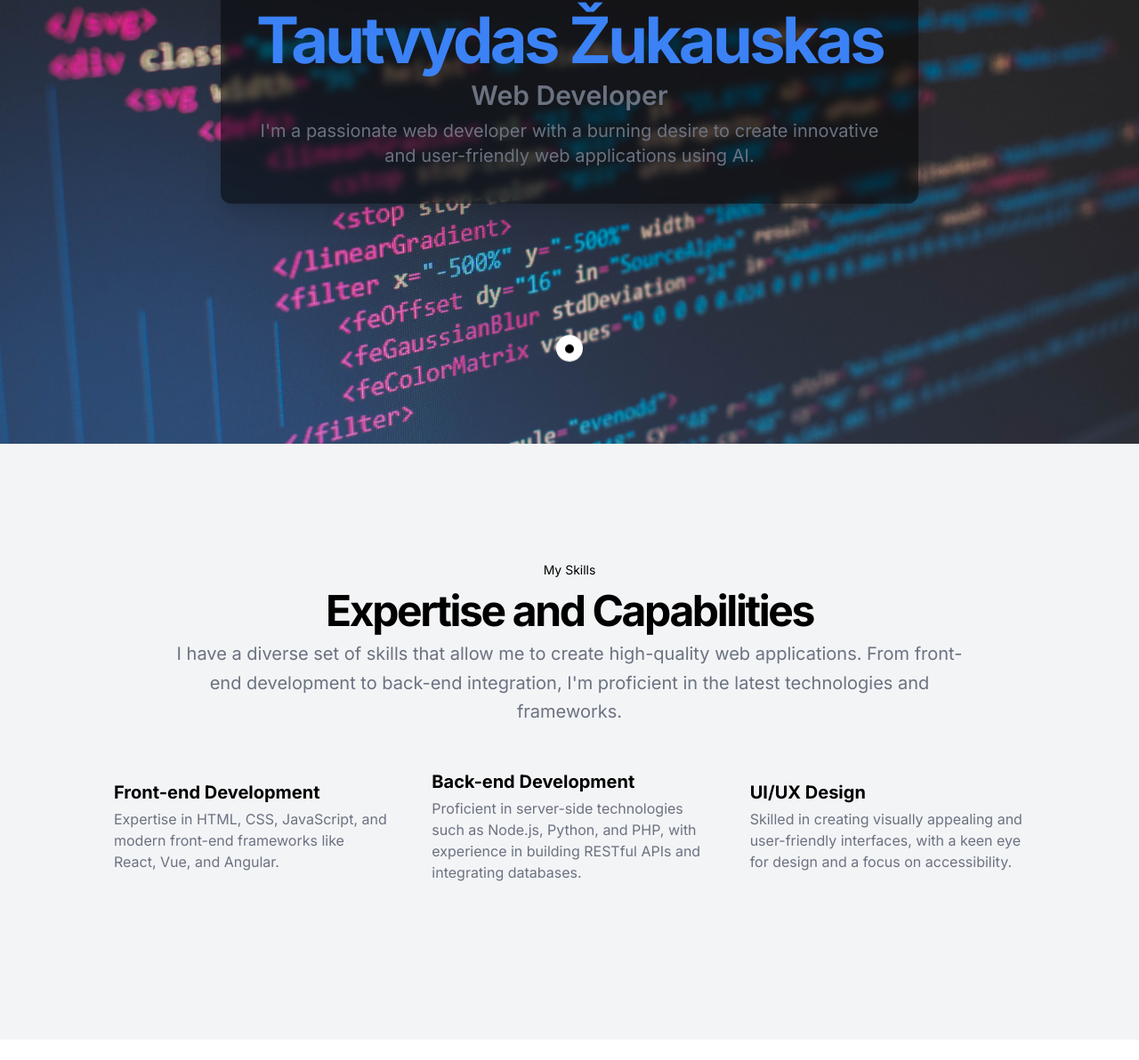
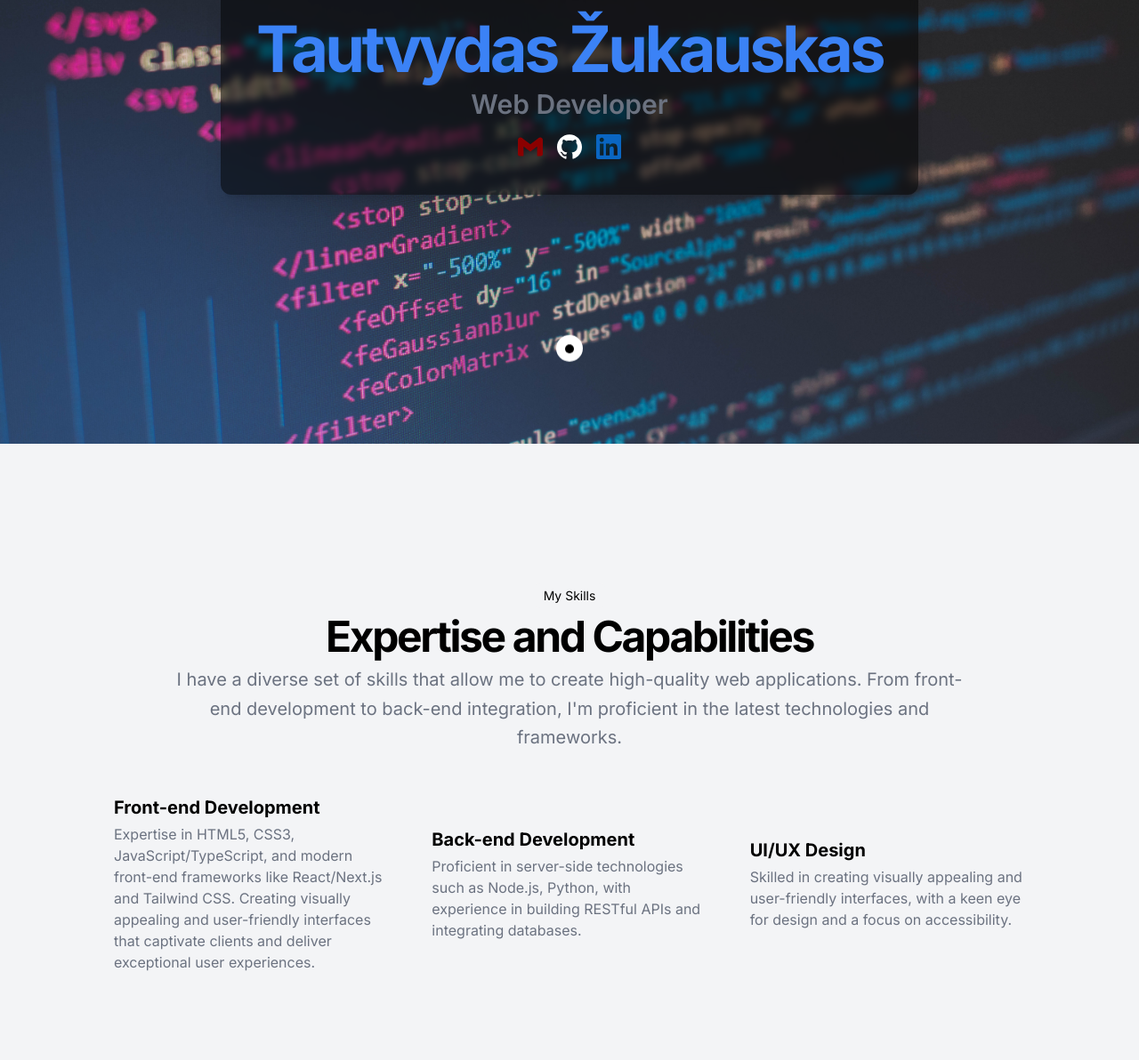
Before and after one commit to Zukauskas/portfolio, a Next.js app: page / in a window 1280 px wide. Shown: the part 357-1549 px from the top of the page at 89% size. Built offline with nearby package versions, Linux system fonts and the light colour scheme.

Commit message:
Fix scroll and style

```diff
--- a/app/globals.css
+++ b/app/globals.css
@@ -3,6 +3,9 @@
 @tailwind utilities;
 
 /* Add the CSS code for the mouse icon here */
+html {
+  scroll-behavior: smooth;
+}
 
 .mouse-icon {
   position: absolute;
--- a/components/landing-page.tsx
+++ b/components/landing-page.tsx
@@ -4,8 +4,7 @@
 * Documentation: https://v0.dev/docs#integrating-generated-code-into-your-nextjs-app
 */
 
-import { Link as ScrollLink, Element } from 'react-scroll'
-import Link from 'next/link'
+import Link from "next/link"
 import { Input } from "@/components/ui/input"
 import { Textarea } from "@/components/ui/textarea"
 import { Button } from "@/components/ui/button"
@@ -13,39 +12,24 @@ import { Button } from "@/components/ui/button"
 export function LandingPage() {
   return (
     <div key="1" className="flex flex-col min-h-[100dvh]">
-      <header className="flex items-center px-4 h-14 lg:px-6">
-        <Link className="flex justify-center items-center" href="#">
+      <header className="sticky top-0 flex items-center px-4 h-14 lg:px-6 bg-white/90 backdrop-blur-sm shadow-sm z-50">
+        <Link className="flex justify-center items-center" href="/">
           <CodeIcon className="w-6 h-6" />
           <span className="sr-only">Zukauskas.dev Portfolio</span>
         </Link>
         <nav className="flex gap-4 ml-auto sm:gap-6">
-          <ScrollLink activeClass="active"
-            to="skills"
-            spy={true}
-            smooth={true}
-            offset={-70}
-            duration={500}
-            className="text-sm font-medium hover:underline underline-offset-4">
+          <Link className="text-sm font-medium hover:underline underline-offset-4" href="#skills">
             Skills
-          </ScrollLink>
-          <ScrollLink activeClass="active"
-            to="skills"
-            spy={true}
-            smooth={true}
-            offset={-70}
-            duration={500} className="text-sm font-medium hover:underline underline-offset-4" href="#">
+          </Link>
+          <Link className="text-sm font-medium hover:underline underline-offset-4" href="#projects">
             Projects
-          </ScrollLink>
-          <ScrollLink activeClass="active"
-            to="skills"
-            spy={true}
-            smooth={true}
-            offset={-70}
-            duration={500} className="text-sm font-medium hover:underline underline-offset-4" href="#">
+          </Link>
+          <Link className="text-sm font-medium hover:underline underline-offset-4" href="#contacts">
             Contact
-          </ScrollLink>
+          </Link>
         </nav>
       </header>
+
       <main className="flex-1">
         <section className="w-full h-screen py-12 md:py-24 lg:py-32 xl:py-48 bg-[url('/bg-image.jpg')] bg-cover bg-center flex justify-center items-center">
           <div className="container flex flex-col items-center justify-center px-4 md:px-6 gap-2">
@@ -53,17 +37,27 @@ export function LandingPage() {
               <div className="space-y-2">
                 <h1 className="text-4xl font-bold tracking-tighter text-blue-500 sm:text-5xl md:text-6xl lg:text-7xl">Tautvydas Žukauskas</h1>
                 <h2 className="text-2xl font-semibold text-gray-500 md:text-3xl">Web Developer</h2>
-                <p className="mx-auto max-w-[700px] text-gray-500 md:text-xl ">
-                  I'm a passionate web developer with a burning desire to create innovative and user-friendly web applications using AI.
-                </p>
               </div>
+              <div className="flex space-x-4">
+                <a href="mailto:tautvydaszuk@gmail.com" className="h-7 w-7">
+                  <svg fill="#8B0000" role="img" viewBox="0 0 24 24" xmlns="http://www.w3.org/2000/svg"><title>Gmail</title><path d="M24 5.457v13.909c0 .904-.732 1.636-1.636 1.636h-3.819V11.73L12 16.64l-6.545-4.91v9.273H1.636A1.636 1.636 0 0 1 0 19.366V5.457c0-2.023 2.309-3.178 3.927-1.964L5.455 4.64 12 9.548l6.545-4.91 1.528-1.145C21.69 2.28 24 3.434 24 5.457z" /></svg>
+
+                </a>
+                <a href="https://github.com/Zukauskas" className="h-7 w-7">
+                  <svg fill="#FFFFFF" role="img" viewBox="0 0 24 24" xmlns="http://www.w3.org/2000/svg"><title>GitHub</title><path d="M12 .297c-6.63 0-12 5.373-12 12 0 5.303 3.438 9.8 8.205 11.385.6.113.82-.258.82-.577 0-.285-.01-1.04-.015-2.04-3.338.724-4.042-1.61-4.042-1.61C4.422 18.07 3.633 17.7 3.633 17.7c-1.087-.744.084-.729.084-.729 1.205.084 1.838 1.236 1.838 1.236 1.07 1.835 2.809 1.305 3.495.998.108-.776.417-1.305.76-1.605-2.665-.3-5.466-1.332-5.466-5.93 0-1.31.465-2.38 1.235-3.22-.135-.303-.54-1.523.105-3.176 0 0 1.005-.322 3.3 1.23.96-.267 1.98-.399 3-.405 1.02.006 2.04.138 3 .405 2.28-1.552 3.285-1.23 3.285-1.23.645 1.653.24 2.873.12 3.176.765.84 1.23 1.91 1.23 3.22 0 4.61-2.805 5.625-5.475 5.92.42.36.81 1.096.81 2.22 0 1.606-.015 2.896-.015 3.286 0 .315.21.69.825.57C20.565 22.092 24 17.592 24 12.297c0-6.627-5.373-12-12-12" /></svg>
+                </a>
+                <a href="https://www.linkedin.com/in/tautzuk" className="h-7 w-7">
+                  <svg fill="#0A66C2" role="img" viewBox="0 0 24 24" xmlns="http://www.w3.org/2000/svg"><title>LinkedIn</title><path d="M20.447 20.452h-3.554v-5.569c0-1.328-.027-3.037-1.852-3.037-1.853 0-2.136 1.445-2.136 2.939v5.667H9.351V9h3.414v1.561h.046c.477-.9 1.637-1.85 3.37-1.85 3.601 0 4.267 2.37 4.267 5.455v6.286zM5.337 7.433c-1.144 0-2.063-.926-2.063-2.065 0-1.138.92-2.063 2.063-2.063 1.14 0 2.064.925 2.064 2.063 0 1.139-.925 2.065-2.064 2.065zm1.782 13.019H3.555V9h3.564v11.452zM22.225 0H1.771C.792 0 0 .774 0 1.729v20.542C0 23.227.792 24 1.771 24h20.451C23.2 24 24 23.227 24 22.271V1.729C24 .774 23.2 0 22.222 0h.003z" /></svg>
+
+                </a>
+              </div>
+
             </div>
             <div className="mouse-icon"></div>
           </div>
         </section>
-        <Element name="skills">
-          <section className="py-12 w-full bg-gray-100 md:py-24 lg:py-32" id="skills">
-            <div className="container px-4 md:px-6">
+        <section className="py-12 w-full h-screen bg-gray-100 md:py-24 lg:py-32 flex flex-col items-center justify-center" id="skills">
+          <div className="container px-4 md:px-6 ">
             <div className="flex flex-col justify-center items-center space-y-4 text-center">
               <div className="space-y-2">
                 <div className="inline-block px-3 py-1 text-sm bg-gray-100 rounded-lg">My Skills</div>
@@ -80,13 +74,13 @@ export function LandingPage() {
               <div className="grid gap-1">
                 <h3 className="text-xl font-bold">Front-end Development</h3>
                 <p className="text-gray-500 d">
-                    Expertise in HTML, CSS, JavaScript, and modern front-end frameworks like React, Vue, and Angular.
+                  Expertise in HTML5, CSS3, JavaScript/TypeScript, and modern front-end frameworks like React/Next.js and Tailwind CSS. Creating visually appealing and user-friendly interfaces that captivate clients and deliver exceptional user experiences.
                 </p>
               </div>
               <div className="grid gap-1">
                 <h3 className="text-xl font-bold">Back-end Development</h3>
                 <p className="text-gray-500">
-                    Proficient in server-side technologies such as Node.js, Python, and PHP, with experience in building
+                  Proficient in server-side technologies such as Node.js, Python, with experience in building
                   RESTful APIs and integrating databases.
                 </p>
               </div>
@@ -100,8 +94,7 @@ export function LandingPage() {
             </div>
           </div>
         </section>
-        </Element>
-        <section className="py-12 w-full md:py-24 lg:py-32" id="projects">
+        <section className="py-12 w-full h-screen md:py-24 lg:py-32 flex flex-col items-center justify-center" id="projects">
           <div className="container px-4 md:px-6">
             <div className="flex flex-col justify-center items-center space-y-4 text-center">
               <div className="space-y-2">
@@ -185,7 +178,7 @@ export function LandingPage() {
             </div>
           </div>
         </section>
-        <section className="py-12 w-full bg-gray-100 md:py-24 lg:py-32">
+        <section className="py-12 w-full  h-screen bg-gray-100 md:py-24 lg:py-32 flex flex-col items-center justify-center" id="contacts">
           <div className="container px-4 md:px-6">
             <div className="flex flex-col justify-center items-center space-y-4 text-center">
               <div className="space-y-2">
@@ -212,16 +205,8 @@ export function LandingPage() {
           </div>
         </section>
       </main>
-      <footer className="flex flex-col gap-2 items-center px-4 py-6 w-full border-t sm:flex-row shrink-0 md:px-6">
-        <p className="text-xs text-gray-500">© 2024 John Doe. All rights reserved.</p>
-        <nav className="flex gap-4 sm:ml-auto sm:gap-6">
-          <Link className="text-xs hover:underline underline-offset-4" href="#">
-            Privacy Policy
-          </Link>
-          <Link className="text-xs hover:underline underline-offset-4" href="#">
-            Terms of Service
-          </Link>
-        </nav>
+      <footer className="flex flex-col justify-center gap-2 items-center px-4 py-6 w-full border-t sm:flex-row shrink-0 md:px-6">
+        <p className="text-xs text-gray-500">© 2024 Tautvydas Žukauskas. All rights reserved.</p>
       </footer>
     </div>
   )
```
Lines whose indentation alone changed are shown as unchanged.
